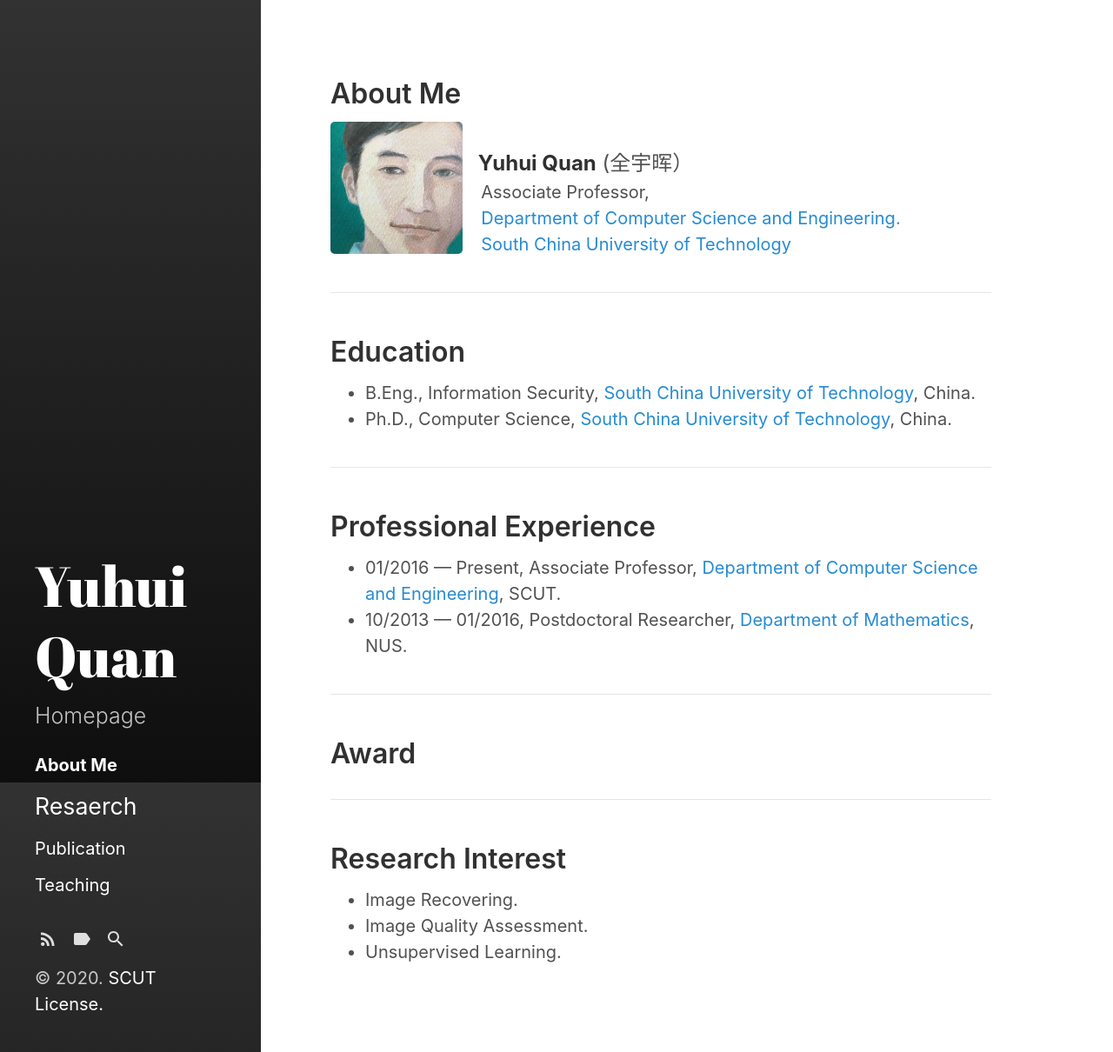
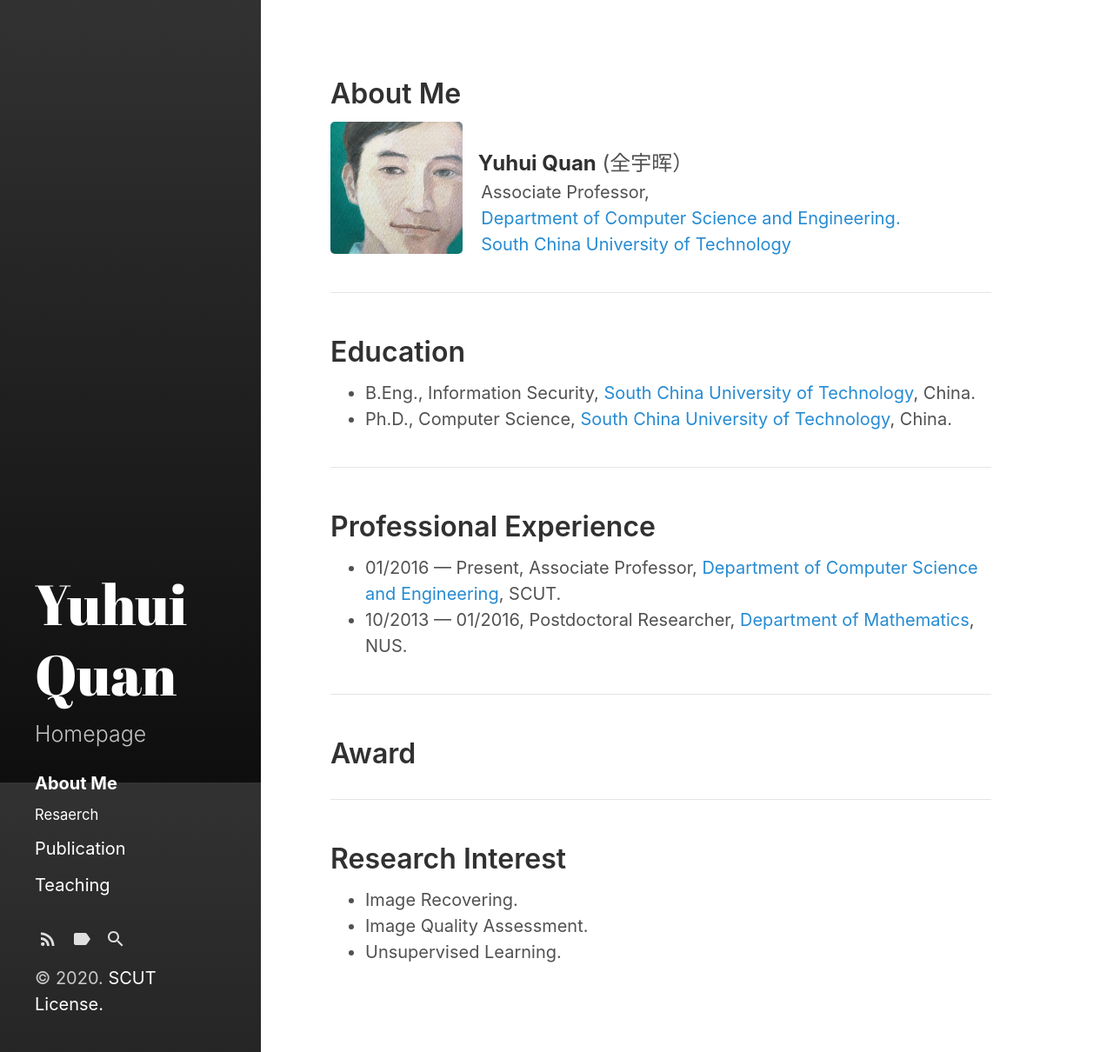
Before and after one commit to Dofboom/Dofboom.github.io, a Jekyll site: the page built from index.html, in a window 1280 px wide and 1210 px high. Shown: the whole window at 87% size. Built offline with Jekyll 4.4.1, drawn with Linux system fonts in a browser that asks for light colours; the list of posts is cut into pages by our own code.

Commit message:
Update page-links.html

```diff
--- a/_includes/page-links.html
+++ b/_includes/page-links.html
@@ -7,7 +7,7 @@
   {% if node.title != null %}
     {% if node.sidebar_link %}
       <a class="page-link {% if page.url == node.url %} active{% endif %}"
-          href="{{ node.url | relative_url }}"><font size=6>{{ node.title }}</font></a>
+          href="{{ node.url | relative_url }}"><font size5>{{ node.title }}</font></a>
     {% endif %}
   {% endif %}
 {% endfor %}
```
